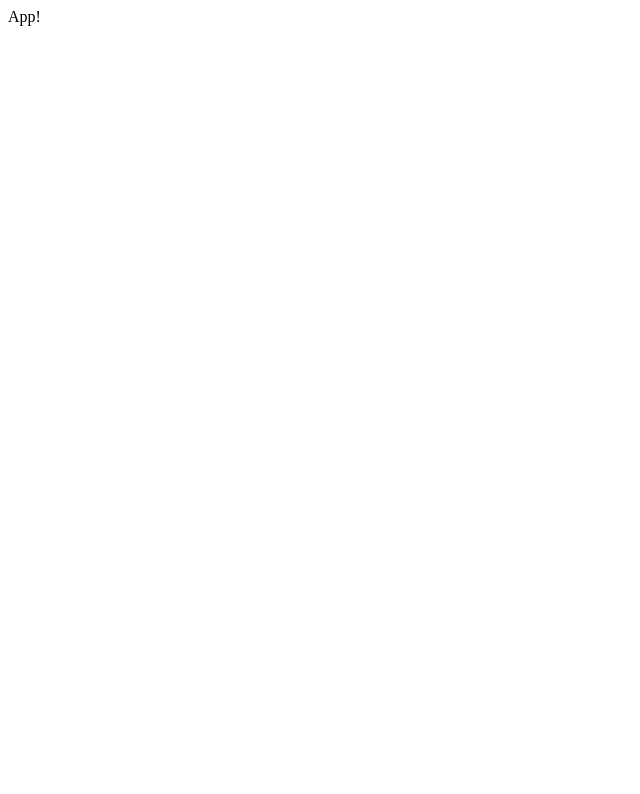
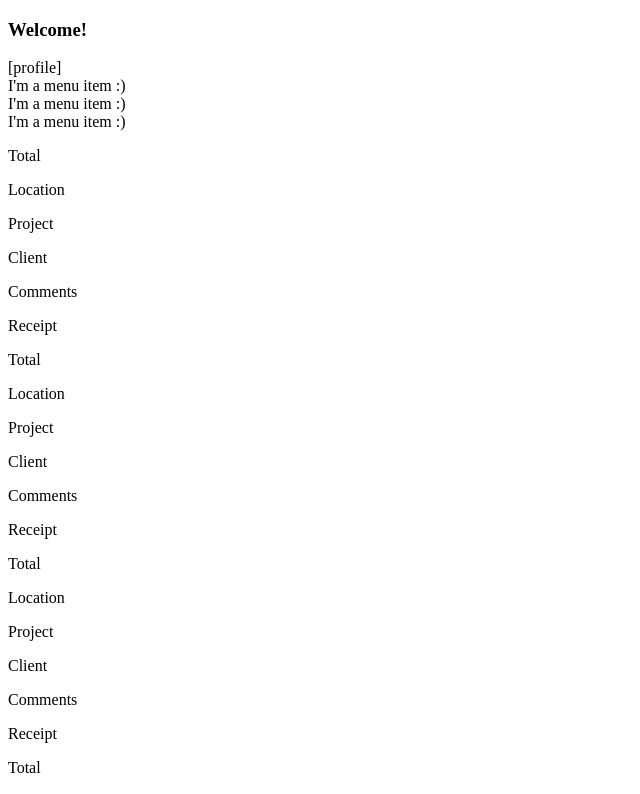
Before and after one commit to hjmccain/expense-app, a React (Create React App) app in the folder client/: page / in a window 1280 px wide. Shown: the top 794 px of the page, without its empty margins (0-640 px from the left). Built offline with nearby package versions, Linux system fonts and the light colour scheme.

Commit message:
Add classes and header row to line item.

```diff
--- a/client/package.json
+++ b/client/package.json
@@ -11,6 +11,7 @@
     "start": "react-scripts start",
     "build": "react-scripts build",
     "test": "react-scripts test --env=jsdom",
-    "eject": "react-scripts eject"
+    "eject": "react-scripts eject",
+    "dev": "NODE_PATH=src yarn start"
   }
 }
--- a/client/src/app/App.js
+++ b/client/src/app/App.js
@@ -1,9 +1,16 @@
 import React from 'react';
+import Header from './Header';
+import SideBarMenu from 'cardholder/sidebar/Menu';
+import LineItemDisplay from 'cardholder/lineItem/Display';
 
 const App = props => {
   return (
     <div>
-      App!
+      <Header />
+      <div className="standard-content-container">
+        <SideBarMenu />
+        <LineItemDisplay />
+      </div>
     </div>
   )
 };
--- a/client/src/app/header.js
+++ b/client/src/app/header.js
@@ -1,7 +1,12 @@
 import React from 'react';
 
 const AppHeader = props => {
-  return <div></div>;
+  return (
+    <div className="app-header">
+      <h3>Welcome!</h3>
+      <div>[profile]</div>
+    </div>
+  );
 };
 
 export default AppHeader;
--- /dev/null
+++ b/client/src/cardholder/lineItem/Header.js
@@ -0,0 +1,28 @@
+import React from 'react';
+
+const LineItemHeader = props => {
+  return (
+    <div className="line-item -header">
+      <div className="line-item__element -header">
+        <p>Total</p>
+      </div>
+      <div className="line-item__element -header">
+        <p>Location</p>
+      </div>
+      <div className="line-item__element -header">
+        <p>Project</p>
+      </div>
+      <div className="line-item__element -header">
+        <p>Client</p>
+      </div>
+      <div className="line-item__element -header">
+        <p>Comments</p>
+      </div>
+      <div className="line-item__element -header">
+        <p>Receipt</p>
+      </div>
+    </div>
+  )
+};
+
+export default LineItemHeader;
--- a/client/src/cardholder/lineItem/display.js
+++ b/client/src/cardholder/lineItem/display.js
@@ -1,7 +1,16 @@
 import React from 'react';
+import LineItem from './LineItem';
+import LineItemHeader from './Header';
 
 const LineItemDisplay = props => {
-  return <div></div>;
+  return (
+    <div>
+      <LineItemHeader />
+      <LineItem />
+      <LineItem />
+      <LineItem />
+    </div>
+  );
 };
 
 export default LineItemDisplay;
--- a/client/src/cardholder/lineItem/lineItem.js
+++ b/client/src/cardholder/lineItem/lineItem.js
@@ -1,7 +1,28 @@
 import React from 'react';
 
 const LineItem = props => {
-  return <div></div>;
+  return (
+    <div className="line-item">
+      <div className="line-item__element">
+        <p>Total</p>
+      </div>
+      <div className="line-item__element">
+        <p>Location</p>
+      </div>
+      <div className="line-item__element">
+        <p>Project</p>
+      </div>
+      <div className="line-item__element">
+        <p>Client</p>
+      </div>
+      <div className="line-item__element">
+        <p>Comments</p>
+      </div>
+      <div className="line-item__element">
+        <p>Receipt</p>
+      </div>
+    </div>
+  );
 };
 
 export default LineItem;
--- a/client/src/cardholder/sidebar/menu.js
+++ b/client/src/cardholder/sidebar/menu.js
@@ -1,7 +1,14 @@
 import React from 'react';
+import MenuItem from './MenuItem';
 
 const SidebarMenu = props => {
-  return <div></div>;
+  return (
+    <div>
+      <MenuItem />
+      <MenuItem />
+      <MenuItem />
+    </div>
+  );
 };
 
 export default SidebarMenu;
--- a/client/src/cardholder/sidebar/menuItem.js
+++ b/client/src/cardholder/sidebar/menuItem.js
@@ -1,7 +1,9 @@
 import React from 'react';
 
 const SidebarMenuItem = props => {
-  return <div></div>;
+  return (
+    <div>I'm a menu item :)</div>
+  );
 };
 
 export default SidebarMenuItem;
```
